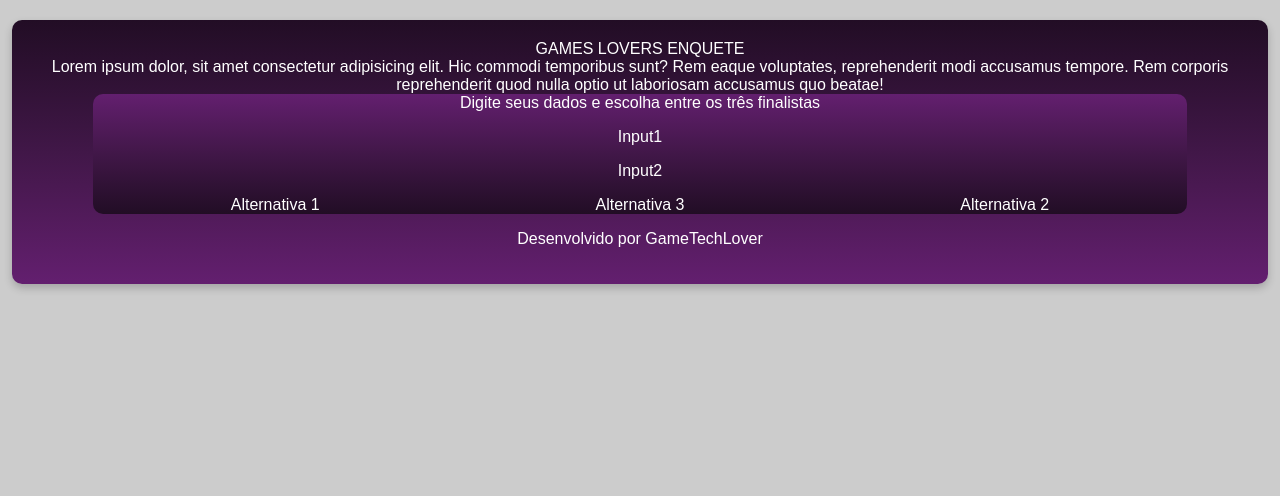
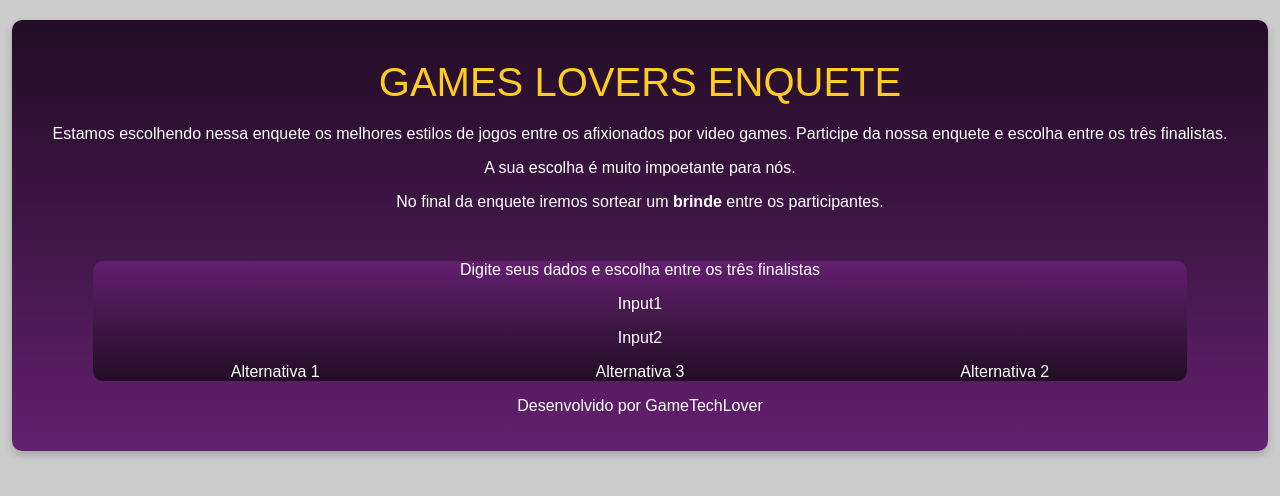
Before and after one commit to rcsilva96/bootcampEnquete, a plain HTML site: page index.html in a window 1280 px wide. Drawn offline with Linux system fonts and the light colour scheme.

Commit message:
closes #3 - Construir header

```diff
--- a/assets/css/styles.css
+++ b/assets/css/styles.css
@@ -26,6 +26,20 @@ body{
     color: white;
 }
 
+    .title{
+
+        font-size: 2.5rem;
+        color: #FECD23;
+        margin: 20px;
+    }
+
+    .text{
+
+        font-size: 1rem;
+        margin-bottom: 50px;
+
+    }
+
 .formulario{
 
     width: 90%;
--- a/index.html
+++ b/index.html
@@ -15,7 +15,24 @@
         </div>
 
         <div class="text">
-            Lorem ipsum dolor, sit amet consectetur adipisicing elit. Hic commodi temporibus sunt? Rem eaque voluptates, reprehenderit modi accusamus tempore. Rem corporis reprehenderit quod nulla optio ut laboriosam accusamus quo beatae!
+
+            <p>
+
+                Estamos escolhendo nessa enquete os melhores estilos de jogos entre os afixionados por video games. Participe da nossa enquete e escolha entre os três finalistas.
+
+            </p>
+
+            <p>
+
+                A sua escolha é muito impoetante para nós.
+
+            </p>
+
+            <p>
+
+                No final da enquete iremos sortear um <strong>brinde</strong> entre os participantes.
+
+            </p>
         </div>
 
         <div class="formulario">
```
